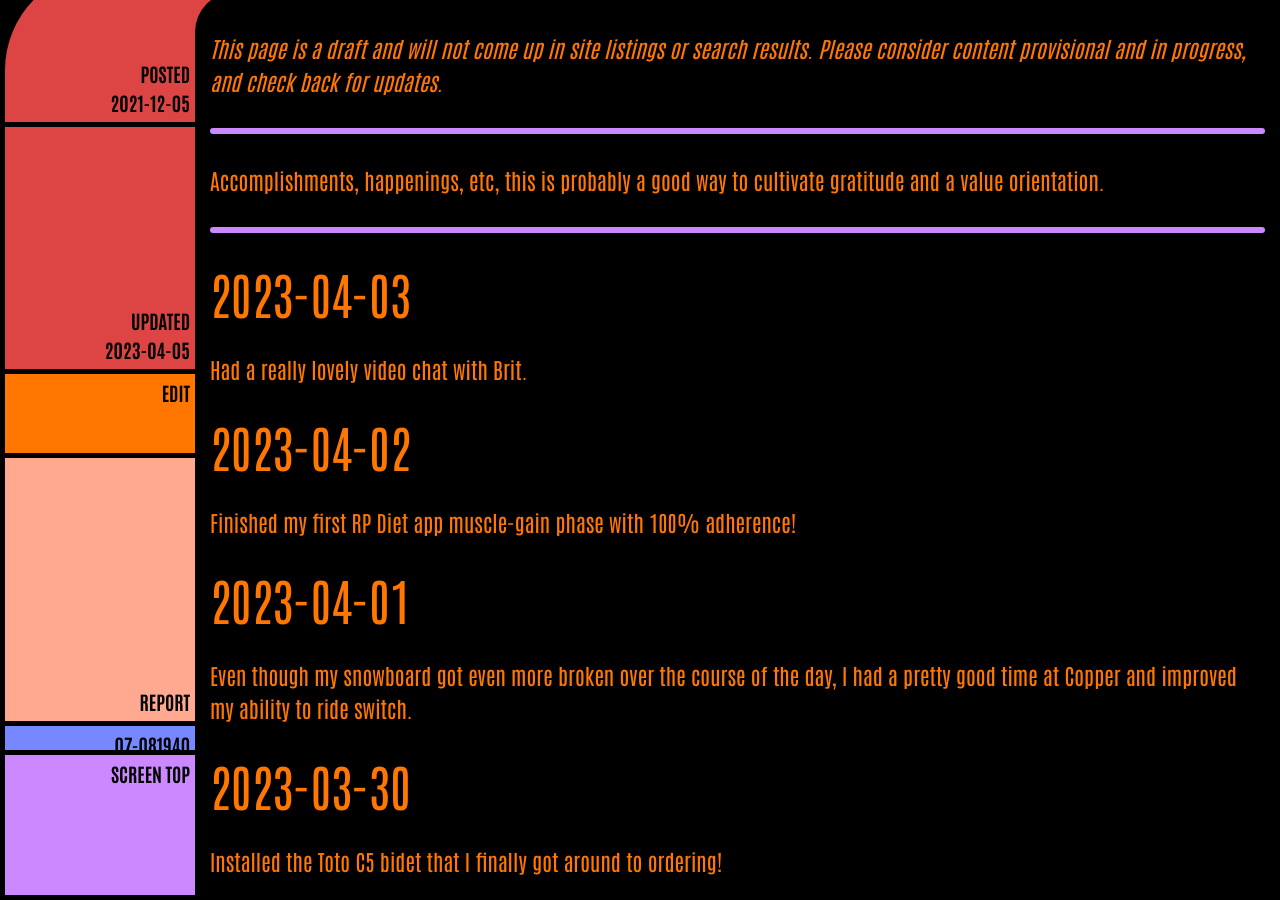
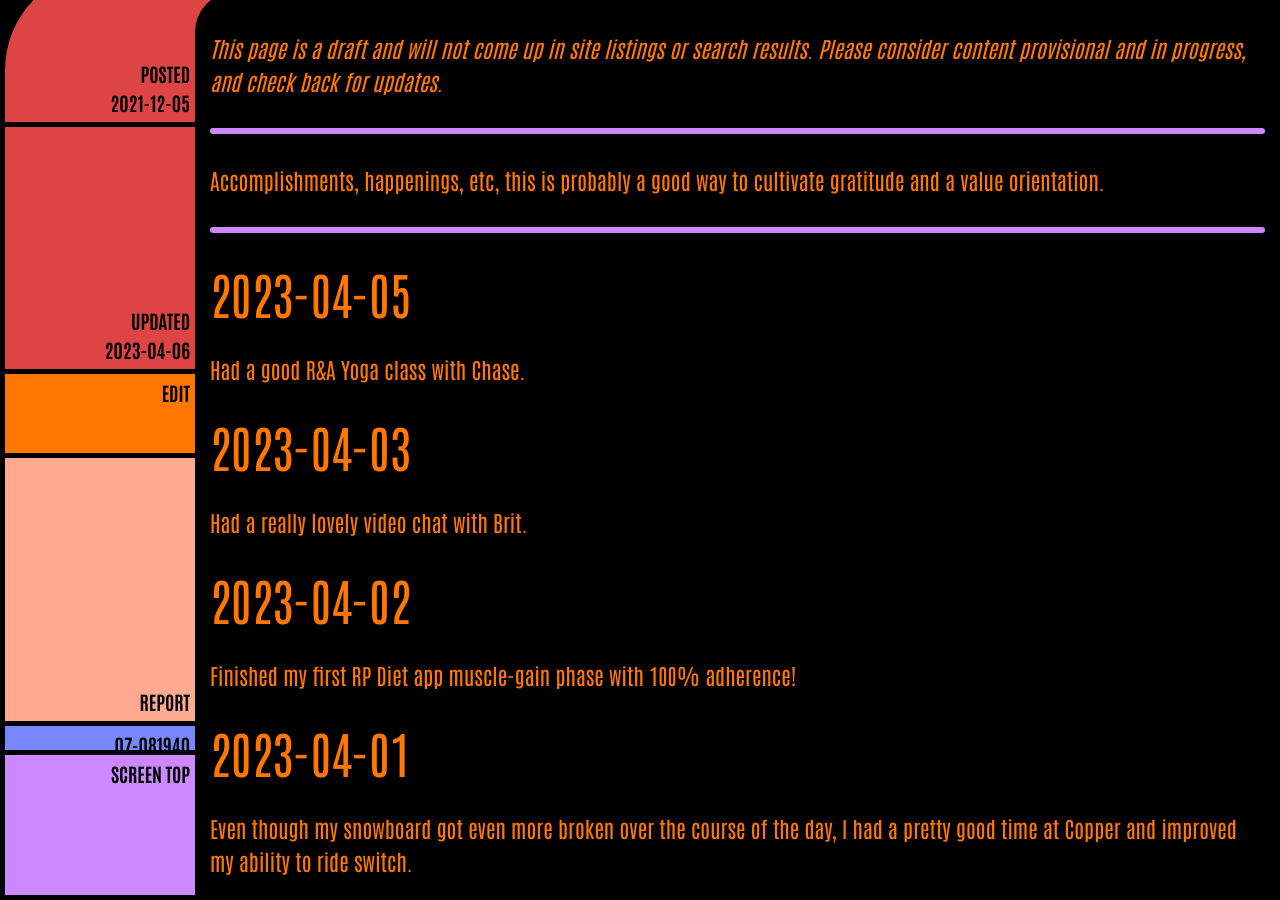
Before and after one commit to ArthurZey/arthurzey.github.io, a Jekyll site: the page built from _pages/one-good-thing.md, in a window 1280 px wide and 900 px high, scrolled down 333 px. Built offline with Jekyll 4.4.1, drawn with Linux system fonts in a browser that asks for light colours.

Commit message:
added 2023-04-05

```diff
--- a/_pages/one-good-thing.md
+++ b/_pages/one-good-thing.md
@@ -2,12 +2,15 @@
 title: One Good Thing
 description: "Accomplishments, happenings, etc, this is probably a good way to cultivate gratitude and a value orientation."
 date: "2021-12-05"
-last_modified_at: "2023-04-05T22:27:18+00:00"
+last_modified_at: "2023-04-06T16:18:59+00:00"
 tags:
   - happenings
   - draft
 sitemap: false
 ---
+
+## 2023-04-05
+Had a good R&A Yoga class with Chase.
 
 ## 2023-04-03
 Had a really lovely video chat with Brit.
```
